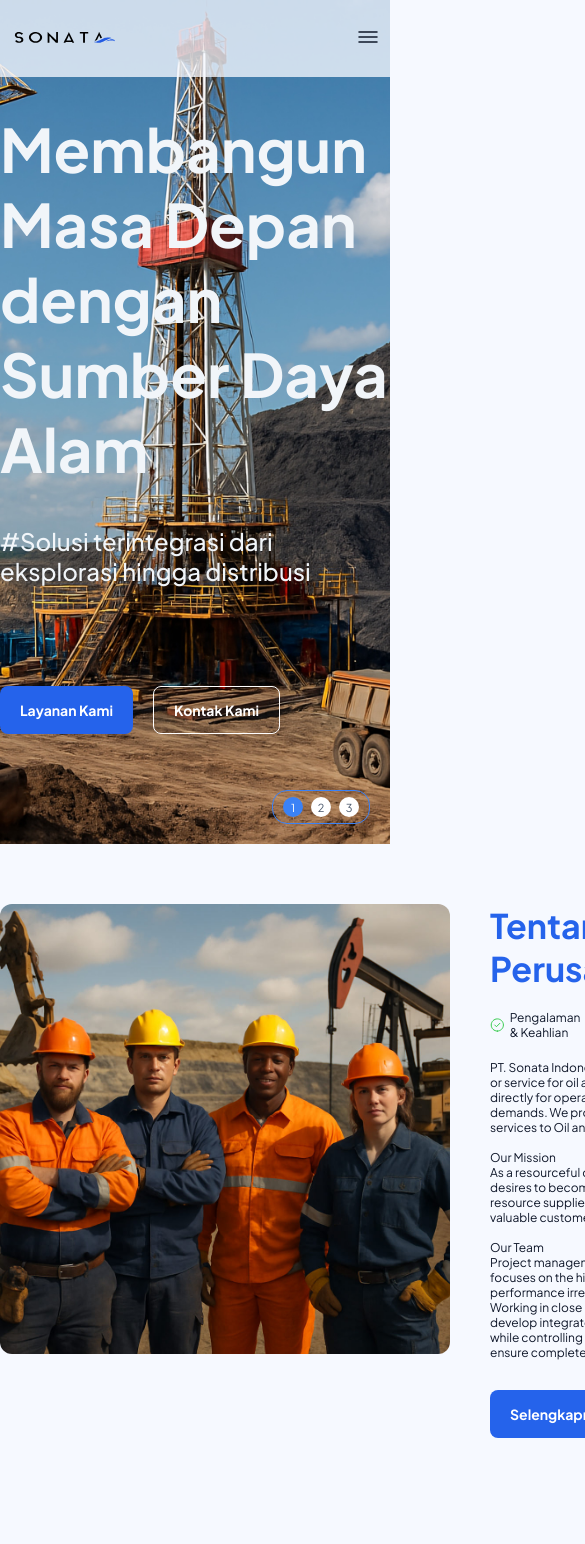
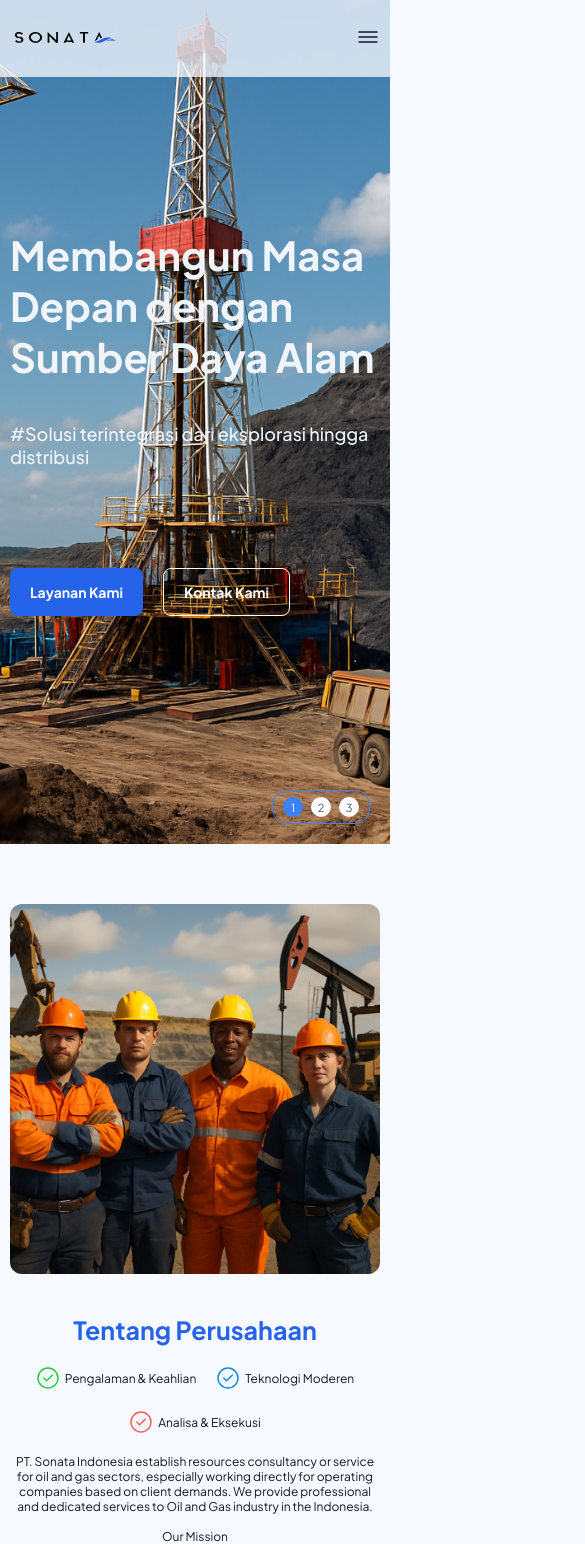
Before and after one commit to luqmanul0612/sonata-web, a Next.js app: page / in a window 390 px wide. Shown: the top 1544 px of the page, 585 px wide, since content can reach past the window. Built offline with nearby package versions, Linux system fonts and the light colour scheme; what i18next-resources-to-backend would draw is missing.

Commit message:
update responsive

```diff
--- a/src/components/organisms/navbar/navbar.module.scss
+++ b/src/components/organisms/navbar/navbar.module.scss
@@ -349,7 +349,7 @@
         padding-right: 30px;
       }
       &:hover {
-        background-color: colors.$slate-100;
+        background-color: colors.$slate-200;
         :global(body.dark) & {
           background-color: colors.$slate-950;
         }
--- a/src/containers/home/about-company/about-company.module.scss
+++ b/src/containers/home/about-company/about-company.module.scss
@@ -7,30 +7,61 @@
   padding-top: 60px;
   .content {
     display: flex;
+    flex-direction: column;
+    align-items: center;
     @include screen.main-width;
     min-height: 100dvh;
     gap: 40px;
+    padding: 0 10px;
+    box-sizing: border-box;
+    @include screen.breakpoint-xl {
+      flex-direction: row;
+    }
     .image {
-      overflow: hidden;
-      border-radius: 12px;
-      min-width: 450px;
+      width: 100%;
+      aspect-ratio: 1/1;
+      max-width: 450px;
+      position: relative;
+      @include screen.breakpoint-xl {
+        min-width: 450px;
+        width: 450px;
+        height: 450px;
+      }
+      .img {
+        overflow: hidden;
+        border-radius: 12px;
+      }
     }
     .info {
       display: flex;
       flex-direction: column;
       gap: 20px;
+      align-items: center;
+      @include screen.breakpoint-xl {
+        align-items: flex-start;
+      }
       .title {
         color: colors.$blue-600;
-        font-size: 34px;
+        font-size: 25px;
         font-weight: 700;
-        max-width: 300px;
+        max-width: unset;
+        @include screen.breakpoint-xl {
+          font-size: 34px;
+          font-weight: 700;
+          max-width: 300px;
+        }
       }
       .tick-wrapper {
         display: flex;
         align-items: center;
+        flex-wrap: wrap;
         gap: 10px;
         width: 100%;
+        justify-content: center;
         gap: 20px;
+        @include screen.breakpoint-xl {
+          justify-content: flex-start;
+        }
         .tick {
           display: flex;
           align-items: center;
@@ -46,6 +77,7 @@
             :global(body.dark) & {
               color: colors.$slate-100;
             }
+            min-width: max-content;
             transition: color 0.2s ease-in-out;
           }
         }
@@ -56,6 +88,12 @@
         color: colors.$slate-900;
         :global(body.dark) & {
           color: colors.$slate-100;
+        }
+        max-width: 800px;
+        text-align: center;
+        @include screen.breakpoint-xl {
+          max-width: unset;
+          text-align: start;
         }
         transition: color 0.2s ease-in-out;
       }
--- a/src/containers/home/about-company/index.tsx
+++ b/src/containers/home/about-company/index.tsx
@@ -9,13 +9,9 @@ const AboutCompany = () => {
   return (
     <section id="about" className={classNames.main}>
       <div className={classNames.content}>
-        <Image
-          src={employes}
-          width={450}
-          height={450}
-          alt="images"
-          className={classNames.image}
-        />
+        <div className={classNames.image}>
+          <Image src={employes} alt="images" fill className={classNames.img} />
+        </div>
         <div className={classNames.info}>
           <p className={classNames.title}>Tentang Perusahaan</p>
           <div className={classNames["tick-wrapper"]}>
--- a/src/containers/home/main-slider/main-slider.module.scss
+++ b/src/containers/home/main-slider/main-slider.module.scss
@@ -21,17 +21,32 @@
       flex-direction: column;
       position: absolute;
       min-height: 100%;
+      padding: 0 10px;
+      box-sizing: border-box;
+      @include screen.breakpoint-xl {
+        padding: 0;
+      }
       .title {
         color: colors.$slate-100;
-        font-size: 60px;
+        font-size: 40px;
         font-weight: 700;
-        max-width: 800 px;
+        max-width: 800px;
+        @include screen.breakpoint-xl {
+          font-size: 60px;
+          font-weight: 700;
+          max-width: 800px;
+        }
       }
       .description {
         color: colors.$slate-100;
-        font-size: 24px;
+        font-size: 18px;
         font-weight: 500;
         margin-top: 40px;
+        @include screen.breakpoint-xl {
+          font-size: 24px;
+          font-weight: 500;
+          margin-top: 40px;
+        }
       }
       .button-group {
         display: flex;
```
